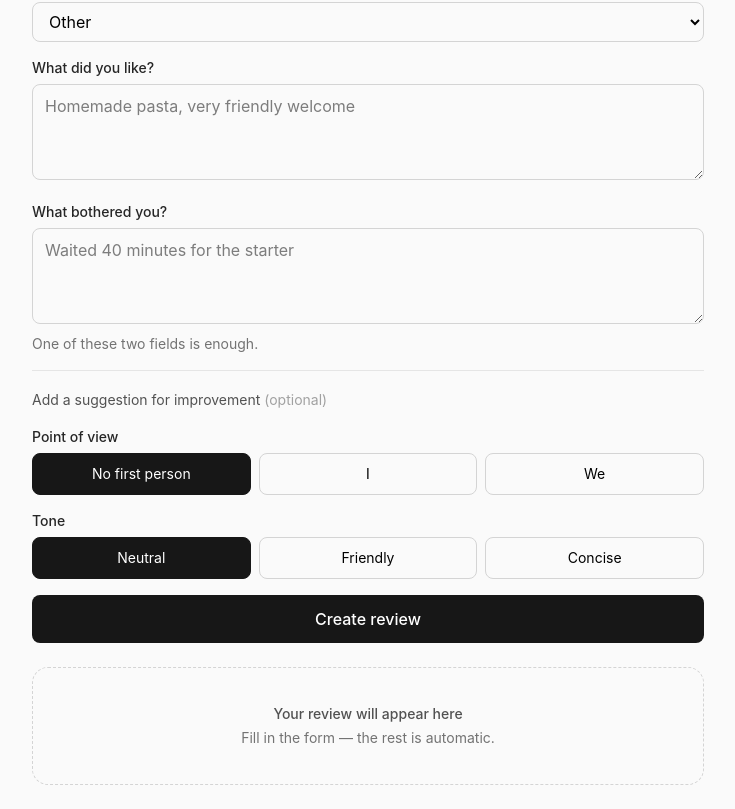
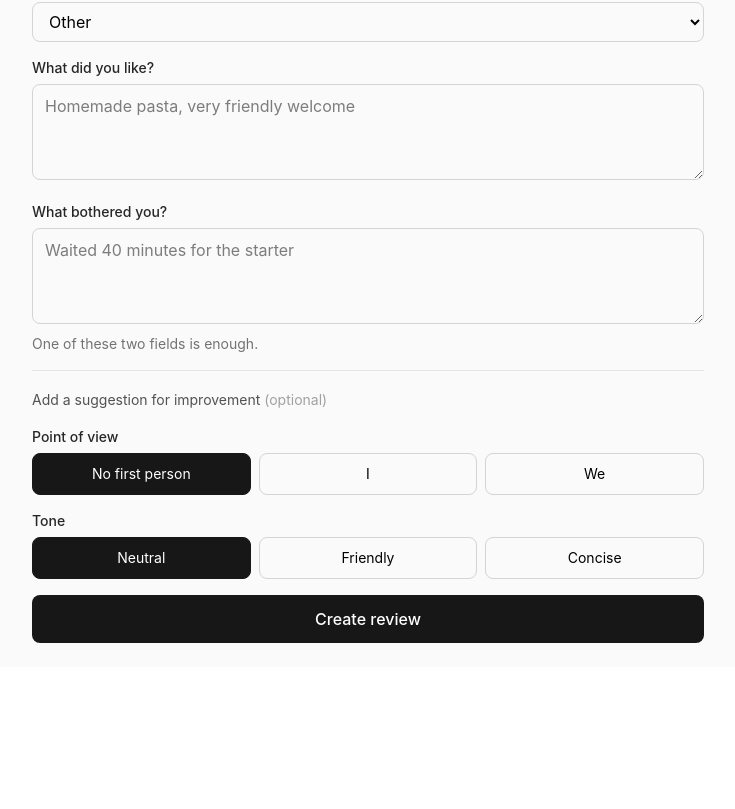
Before and after one commit to Nosgard/FairRate, a React (Vite) app in the folder frontend/: page / in a window 1280 px wide. Shown: the part 212-1021 px from the top of the page, without its empty margins (272-1007 px from the left). After the commit the page ends 879 px from the top, so only its background shows below. Built offline with nearby package versions, Linux system fonts and the light colour scheme.

Commit message:
feat: hide result panel until a review exists
Also removes the now-unused EmptyState component and restores the handleRegenerate wrapper on the retry button, which had been overwritten with the plain regenerate call during the edit.

```diff
--- a/frontend/src/App.tsx
+++ b/frontend/src/App.tsx
@@ -4,7 +4,6 @@ import { ReviewForm } from "./components/ReviewForm";
 import { ReviewResult } from "./components/ReviewResult";
 import { useReviewGeneration } from "./hooks/useReviewGeneration";
 import type { ReviewFormValues } from "./lib/schema";
-import { EmptyState } from "./components/EmptyState";
 import { ErrorState } from "./components/ErrorState";
 import { LoadingState } from "./components/LoadingState";
 import type { GenerationState } from "./lib/types";
@@ -21,7 +20,7 @@ function ResultPanel({
 }) {
   switch (state.status) {
     case "idle":
-      return <EmptyState />;
+      return null;
     case "loading":
       return <LoadingState />;
     case "success":
@@ -100,9 +99,11 @@ export default function App() {
           />
         </div>
 
-        <div className="mt-6">
-          <ResultPanel state={state} onRetry={handleRegenerate} />
-        </div>
+        {state.status !== "idle" && (
+          <div className="mt-6">
+            <ResultPanel state={state} onRetry={handleRegenerate} />
+          </div>
+        )}
       </div>
     </main>
   );
--- a/frontend/src/components/EmptyState.tsx
+++ /dev/null
@@ -1,16 +0,0 @@
-/** Placeholder shown before the first submission. Its real purpose comes
- *  with the two-column desktop layout: it holds the right column open so
- *  nothing jumps when the first result arrives. */
-
-export function EmptyState() {
-  return (
-    <div className="rounded-2xl border border-dashed border-neutral-300 p-9 text-center">
-      <p className="text-sm font-medium text-neutral-600">
-        Your review will appear here
-      </p>
-      <p className="mt-1 text-sm text-neutral-500">
-        Fill in the form — the rest is automatic.
-      </p>
-    </div>
-  );
-}
```
